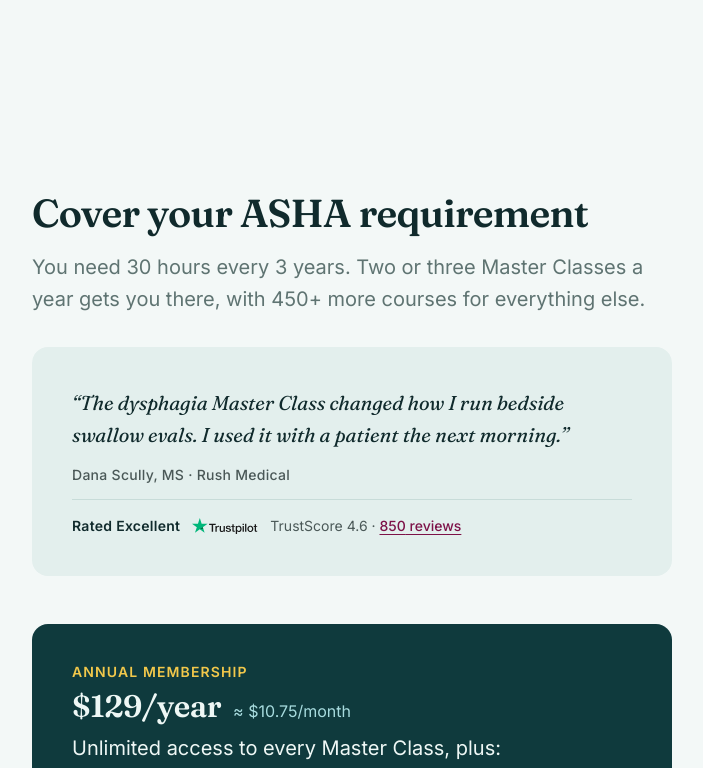
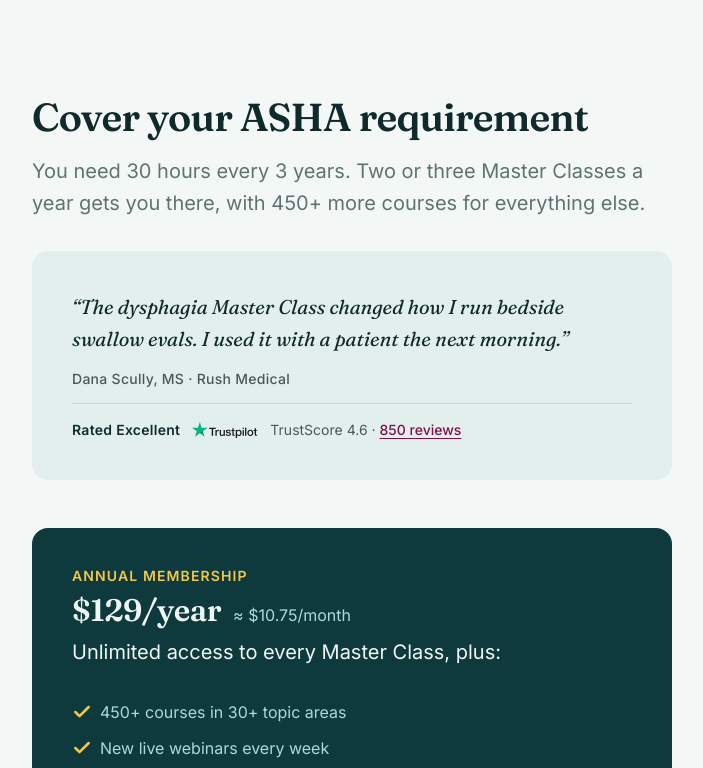
Before and after one commit to afshanistan/continued-master-class-exercise, a React (Vite) app: page / in a window 1280 px wide. Shown: the part 4472-5240 px from the top of the page, without its empty margins (288-991 px from the left). Built offline with nearby package versions, Linux system fonts and the light colour scheme.

Commit message:
Join: no top padding so cards → Join gap equals hero → Browse (one section-y)
Co-Authored-By: Claude Opus 5.5 <noreply@anthropic.com>
Claude-Session: https://claude.ai/code/session_01JQeWFA3RLM7CygXJckaVMs

```diff
--- a/src/sections/Join/Join.css
+++ b/src/sections/Join/Join.css
@@ -1,6 +1,8 @@
 .s-join { padding: 0 var(--layout-margin); background: var(--color-surface-page); }
 .s-join__content {
-  max-width: var(--layout-max-width); margin: 0 auto; padding: var(--space-section-y) 0;
+  /* No top padding: Join follows the Catalog on the same background, whose bottom padding already
+     gives one section gap. Doubling it read as a hole (192 vs 96). */
+  max-width: var(--layout-max-width); margin: 0 auto; padding: 0 0 var(--space-section-y);
   display: flex; flex-wrap: wrap; justify-content: center; align-items: stretch;
   gap: var(--space-stack-gap) var(--space-24);
 }
```
Also changed, not shown: src/docs/figma-sync-log.md (+2 -0 lines).
